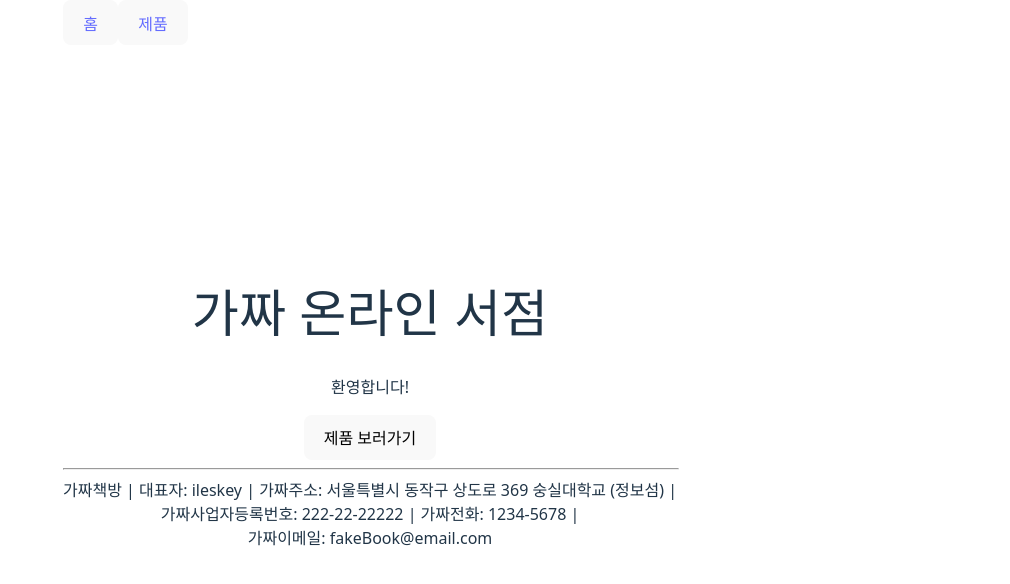
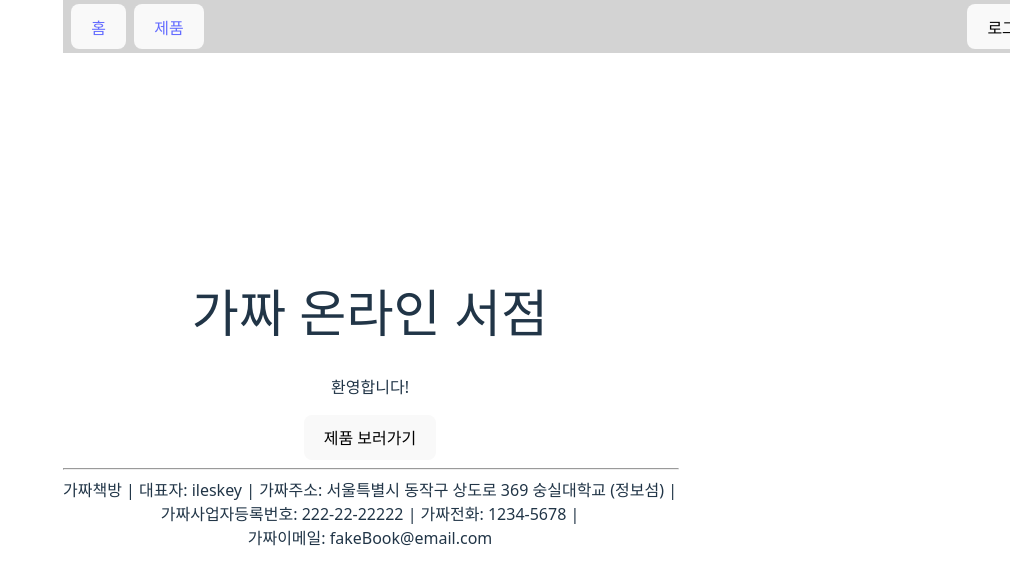
Before and after one commit to ileskey/basicOverallWebProject, a React (Vite) app in the folder basic-frontend/: page / in a window 1280 px wide. Shown: the top 584 px of the page, without its empty margins (270-1280 px from the left). Built offline with nearby package versions, Linux system fonts and the light colour scheme.

Commit message:
design: Header design changed

```diff
--- a/basic-frontend/src/components/Header.tsx
+++ b/basic-frontend/src/components/Header.tsx
@@ -2,14 +2,36 @@ import { Link } from "react-router-dom";
 
 function Header() {
     return (
-        <header>
-            <nav>
+        <header style={{ width: "85vw" }}>
+            <nav
+                style={{
+                    display: "flex",
+                    justifyContent: "space-between",
+                    width: "100%",
+                    backgroundColor: "lightgray",
+                    paddingTop: "0.25rem",
+                    paddingBottom: "0.25rem",
+                    paddingLeft: "0.5rem",
+                    paddingRight: "0.5rem",
+                }}
+            >
+                <div
+                    style={{
+                        display: "flex",
+                        gap: "0.5rem",
+                    }}
+                >
                     <button>
                         <Link to="/">홈</Link>
                     </button>
                     <button>
                         <Link to="/books">제품</Link>
                     </button>
+                </div>
+                <div style={{ display: "flex", gap: "0.5rem" }}>
+                    <button>로그인</button>
+                    <button>회원가입</button>
+                </div>
             </nav>
         </header>
     );
--- a/basic-frontend/src/components/Layout.tsx
+++ b/basic-frontend/src/components/Layout.tsx
@@ -3,8 +3,8 @@ import Header from "./Header";
 import Footer from "./Footer";
 function Layout() {
     return (
-        <div>
-            <div style={{ position: "absolute", top: "0" }}>
+        <div style={{ placeItems: "center" }}>
+            <div style={{ position: "fixed", top: "0" }}>
                 <Header />
             </div>
             <div style={{ position: "relative" }}>
```
Lines whose indentation alone changed are shown as unchanged.
